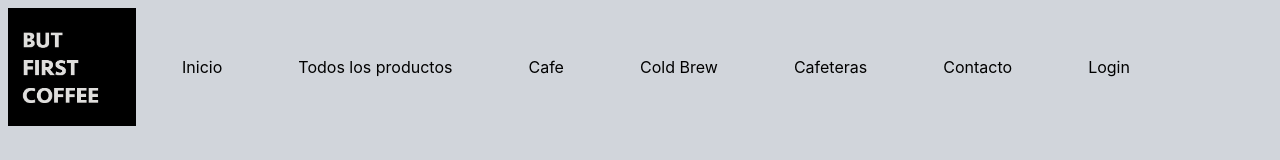
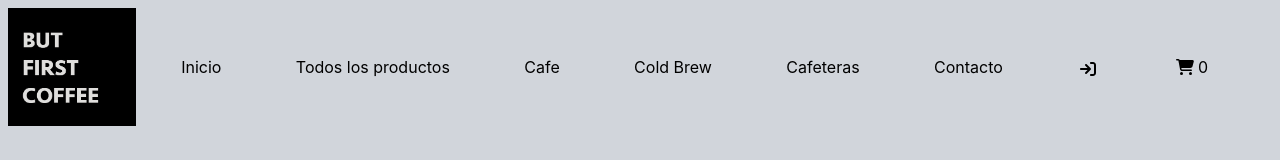
Before and after one commit to Niniatura/but-first-coffee-marcos, a React (Create React App) app: page / in a window 1280 px wide. Shown: the top 160 px of the page. Built offline with nearby package versions, Linux system fonts and the light colour scheme.

Commit message:
Cart Widget

```diff
--- a/package.json
+++ b/package.json
@@ -3,6 +3,10 @@
   "version": "0.1.0",
   "private": true,
   "dependencies": {
+    "@fortawesome/fontawesome-svg-core": "^6.2.0",
+    "@fortawesome/free-regular-svg-icons": "^6.2.0",
+    "@fortawesome/free-solid-svg-icons": "^6.2.0",
+    "@fortawesome/react-fontawesome": "^0.2.0",
     "@testing-library/jest-dom": "^5.16.5",
     "@testing-library/react": "^13.3.0",
     "@testing-library/user-event": "^13.5.0",
--- /dev/null
+++ b/src/components/cartWidget/CartWidget.jsx
@@ -0,0 +1,16 @@
+import React from 'react';
+import { FontAwesomeIcon } from "@fortawesome/react-fontawesome";
+import { faShoppingCart }  from "@fortawesome/free-solid-svg-icons";
+
+function CartWidget() {
+  return (
+    <>
+        <div className='cart-widget flex mobile:flex-row mobile:text-center'>
+            <FontAwesomeIcon icon={faShoppingCart} className='cart mt-4'  />
+            <span className='cant-items my-3 mx-1 flex tablet:flex-row tablet:justify-around'>0</span>
+        </div>
+    </>
+  )
+}
+
+export default CartWidget
--- a/src/components/navBar/NavBar.css
+++ b/src/components/navBar/NavBar.css
@@ -3,5 +3,5 @@
 }
 
 .lista{
-    width:80%
+    width:70%
 }
--- a/src/components/navBar/NavBar.jsx
+++ b/src/components/navBar/NavBar.jsx
@@ -1,3 +1,7 @@
+import React from "react";
+import { FontAwesomeIcon } from "@fortawesome/react-fontawesome";
+import { faSignIn }  from "@fortawesome/free-solid-svg-icons";
+import CartWidget from "../cartWidget/CartWidget";
 import "./NavBar.css"
 
 const NavBar = () => {
@@ -12,8 +16,15 @@ const NavBar = () => {
                 <li className="hover:text-white">Cold Brew</li>
                 <li className="hover:text-white">Cafeteras</li>
                 <li className="hover:text-white">Contacto</li>
-                <li className="hover:text-white">Login</li>
             </ul>
+            <div className="flex tablet:flex-row tablet:justify-around mobile:flex-col mobile:text-center mobile:ml-0 items-center">
+                <div className="sign-in tablet:ml-10 mb-2 flex tablet:flex-row tablet:justify-around mobile:flex-col mobile:text-center mobile:mt-3">
+                    <FontAwesomeIcon icon={faSignIn} />
+                </div>
+                <div className="cart tablet:ml-20 flex tablet:flex-row tablet:justify-around mobile:flex-col mobile:text-center">
+                    <CartWidget />
+                </div>
+            </div>
         </nav>
     </>
   )
```
Also changed, not shown: 1 other file (tests, documents, lock files or other folders).
